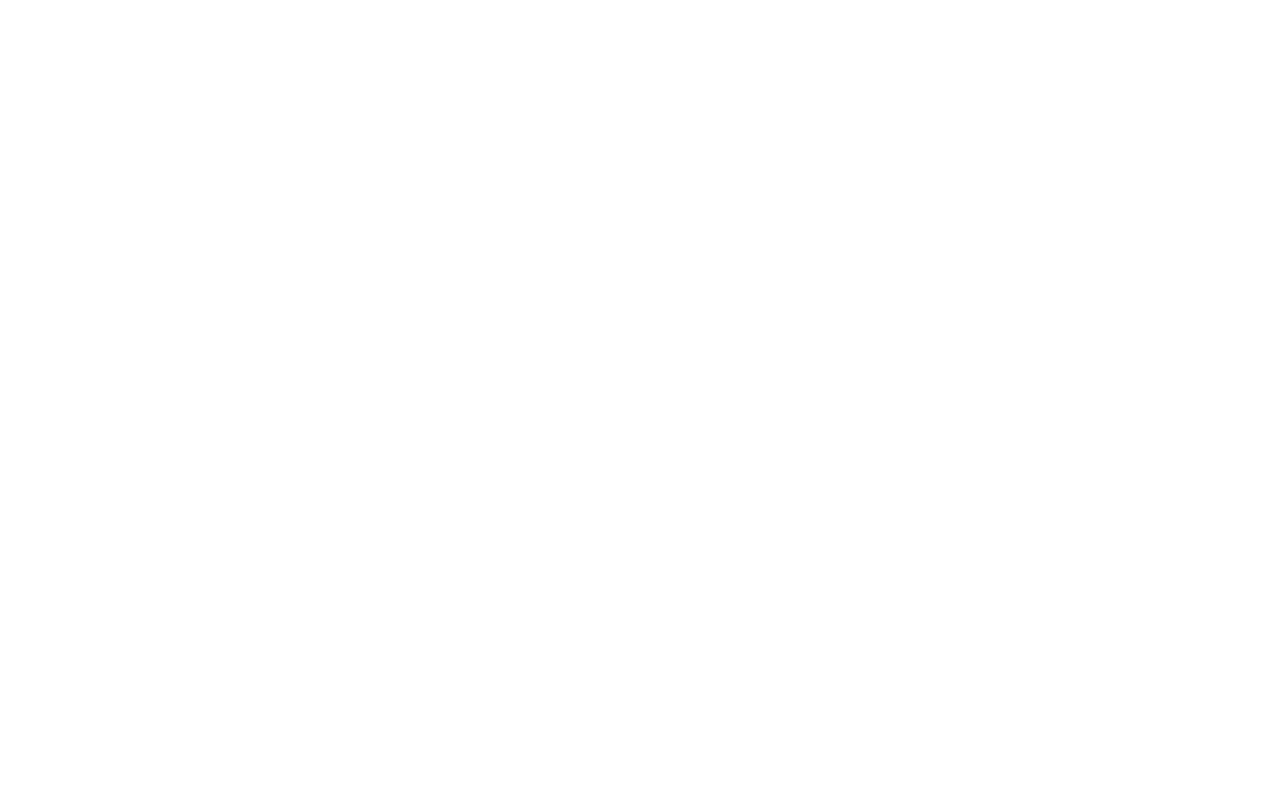
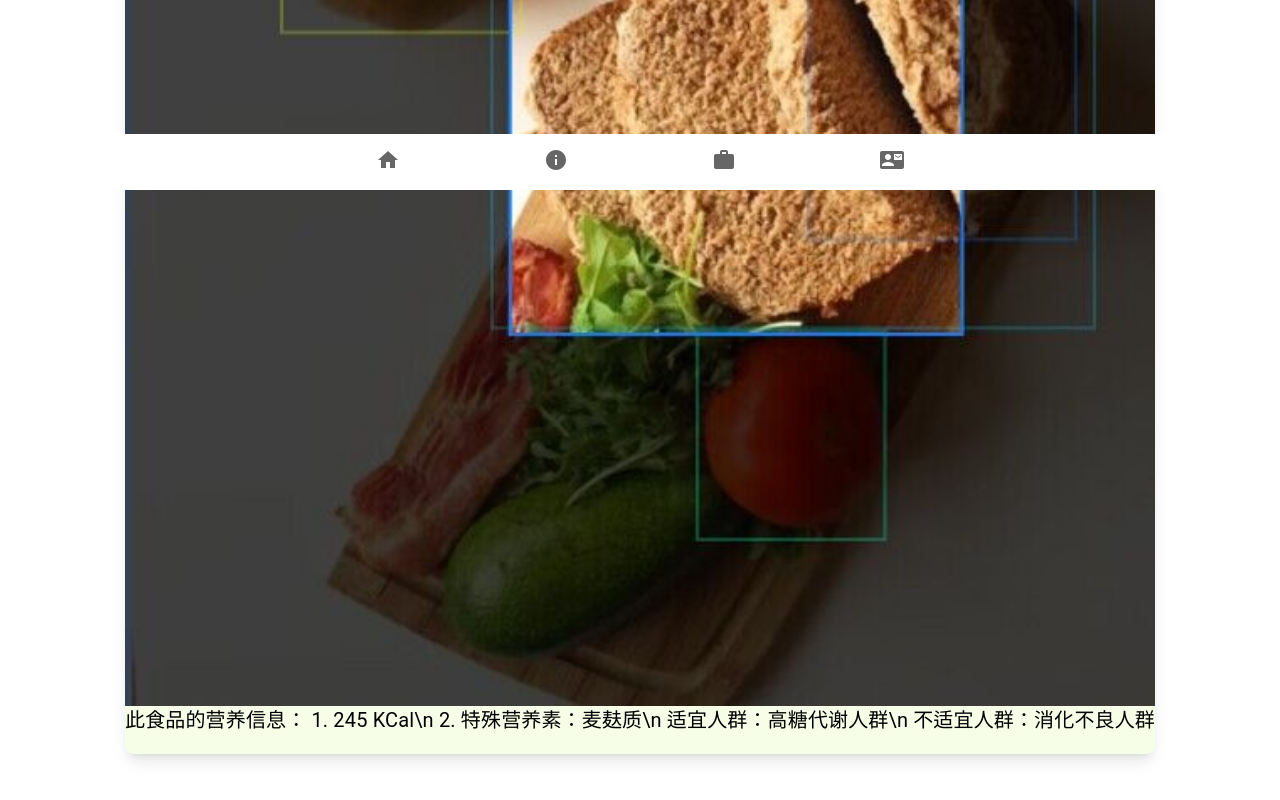
Before and after one commit to jacobavalanchel/react-food-frontend-azure, a React (Vite) app: page / in a window 1280 px wide. Shown: the part 610-1410 px from the top of the page. Before the commit the page ends 800 px from the top, so only its background shows below. Built offline with nearby package versions, Linux system fonts and the light colour scheme.

Commit message:
chore(assets): move 1 assets to root

```diff
--- a/src/App.jsx
+++ b/src/App.jsx
@@ -26,23 +26,23 @@ function App() {
                     <Toaster
                         position="top-center"
                     />
-                    {/*<Router>*/}
-                    {/*    <div>*/}
-                    {/*        <Routes>*/}
-                    {/*            <Route path="/" exact element={<HomePage/>}/>*/}
-                    {/*            <Route path="/about" element={<SuggestionPage/>}/>*/}
-                    {/*            <Route path="/services" element={<MarketPage/>}/>*/}
-                    {/*            <Route path="/contact" element={<MyPage/>}/>*/}
-                    {/*        </Routes>*/}
-                    {/*    </div>*/}
-                    {/*        <BottomNavigation className="bottomNavigation">*/}
-                    {/*            <BottomNavigationAction label="Home" icon={<HomeIcon/>} href="/"/>*/}
-                    {/*            <BottomNavigationAction label="About" icon={<InfoIcon/>} href="/about"/>*/}
-                    {/*            <BottomNavigationAction label="Services" icon={<WorkIcon/>} href="/services"/>*/}
-                    {/*            <BottomNavigationAction label="Contact" icon={<ContactMailIcon/>} href="/contact"/>*/}
-                    {/*        </BottomNavigation>*/}
+                    <Router>
+                        <div>
+                            <Routes>
+                                <Route path="/" exact element={<HomePage/>}/>
+                                <Route path="/about" element={<SuggestionPage/>}/>
+                                <Route path="/services" element={<MarketPage/>}/>
+                                <Route path="/contact" element={<MyPage/>}/>
+                            </Routes>
+                        </div>
+                            <BottomNavigation className="bottomNavigation">
+                                <BottomNavigationAction label="Home" icon={<HomeIcon/>} href="/"/>
+                                <BottomNavigationAction label="About" icon={<InfoIcon/>} href="/about"/>
+                                <BottomNavigationAction label="Services" icon={<WorkIcon/>} href="/services"/>
+                                <BottomNavigationAction label="Contact" icon={<ContactMailIcon/>} href="/contact"/>
+                            </BottomNavigation>
 
-                    {/*</Router>*/}
+                    </Router>
             </div>
         </React.Fragment>
     );
--- a/src/HomePage.jsx
+++ b/src/HomePage.jsx
@@ -45,7 +45,7 @@ const HomePage = () => {
                     主页
                 </h1>
                 <div
-                    className="h-[370px] md:h-[420px] text-black flex flex-col justify-around items-center rounded-lg shadow-lg mt-10 mb-20 cursor-pointer bg-lime-50 hover:bg-lime-100">
+                    className="py-5 text-black flex flex-col flex-nowrap justify-begin items-center rounded-lg shadow-lg mt-10 cursor-pointer bg-lime-50 hover:bg-lime-100">
                     {/*<div>*/}
                     {/*    <img*/}
                     {/*        src=""*/}
@@ -55,6 +55,9 @@ const HomePage = () => {
                     {/*</div>*/}
                     <h2 className=" font-normal text-2xl text-center text-black">
                         拍照食品健康助手
+                    </h2>
+                    <h2 className=" font-normal text-xl text-center text-black">
+                        识别结果：三明治沙拉
                     </h2>
                     <div className="w-3/4 flex flex-row gap-2 justify-center items-center">
 
@@ -78,9 +81,20 @@ const HomePage = () => {
                         >
                             上传所选
                         </Button>
+                    </div>
+                        <img
+                            src="src/assets/img/result-1.jpg"
+                            alt="img"
+                            className="rounded-t-xl w-full object-cover"
+                        />
+                    <h2 className=" font-normal text-xl text-center text-black">
+                        此食品的营养信息：
+                        1. 245 KCal\n
+                        2. 特殊营养素：麦麸质\n
+                        适宜人群：高糖代谢人群\n
+                        不适宜人群：消化不良人群
 
-
-                    </div>
+                    </h2>
                 </div>
             </div>
         </div>
```
Also changed, not shown: src/assets/img/result-1.jpg (added).
